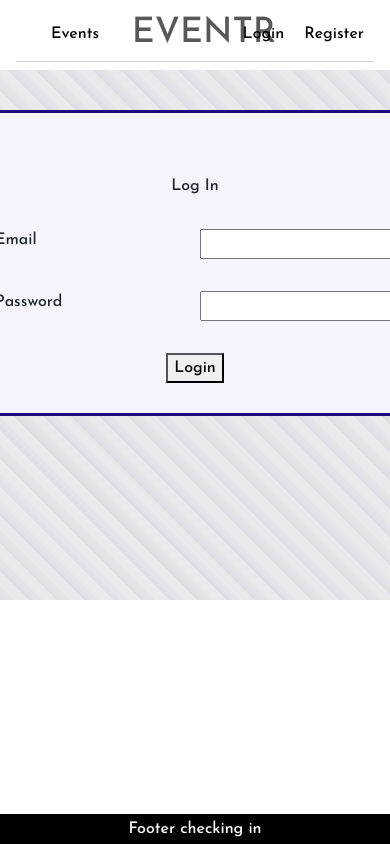
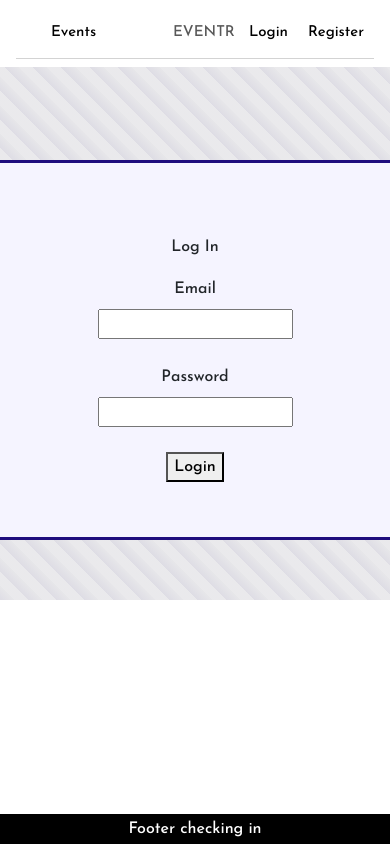
Before and after one commit to KL-dotcom/ga-final-project, a React (Create React App) app in the folder frontend/: page /login in a window 390 px wide. Shown: the top 844 px of the page. Built offline with nearby package versions, Linux system fonts and the light colour scheme.

Commit message:
polishing

```diff
--- a/frontend/src/components/user/Profile.js
+++ b/frontend/src/components/user/Profile.js
@@ -35,16 +35,18 @@ function ProfilePage() {
         <p id="prof-age">{profile.age}</p>
         <p id="prof-gender">{profile.gender}</p>
         <p id="prof-industry">{profile.industry}</p>
-        <p id="prof-ethnicity">{profile.ethnicity}</p>
-      </div>
+        <p id="prof-ethnicity">{profile.ethnicity}</p><hr></hr>
 
-
-      <button className="edit-prof-button" onClick={handleEditButton}>Edit my profile</button>
+        <button className="edit-prof-button" onClick={handleEditButton}>Edit my profile</button>
 
       <div className="profile-buttons">
       <button className="my-tickets-button" onClick={handleTicketButton}>My Tickets</button>
       <button className="user-basket-button" onClick={toBasket}>My Basket</button>
       </div>
+      </div>
+
+
+
     </div>
 
   )
--- a/frontend/src/components/user/TicketIndex.js
+++ b/frontend/src/components/user/TicketIndex.js
@@ -17,7 +17,6 @@ function TicketIndex() {
   }
 
   if(!profile) return null
-console.log(profile.ticket)
   return (
     <div className="body">
       <div className="ticket-body">
@@ -27,7 +26,7 @@ console.log(profile.ticket)
   key={tick.id}
   value={tick.id}
   onClick={handleTicketSelect}
-  >{tick.talk.name} - {tick.id} </button>)}
+  >{tick.talk.name} </button>)}
       </div>
       <button onClick={handleBackButton}>Back</button>
 
--- a/frontend/src/styles/main.scss
+++ b/frontend/src/styles/main.scss
@@ -153,8 +153,9 @@
       justify-content: center;
       background-color: rgb(245, 244, 255);
       border: 3px solid rgb(30, 13, 126);
-      margin-top: 100px;
+      margin-top: 150px;
       width: 500px;
+      height: 320px;
       .form{
         display: flex;
         flex-direction: column;
@@ -231,8 +232,10 @@
 .prof-stats, .basket-item, .ticket-show, .ticket-body{
   display: flex;
   flex-direction: column;
-  justify-content: center;
+  // justify-content: center;
   align-items: center;
+  width: 100%;
+  height: 100%;
   background: repeating-linear-gradient(
       45deg,
       rgba(146, 142, 168, 0.3),
@@ -240,7 +243,7 @@
       #cfced470 10px,
       #cfced470 20px
     );
-    padding: 30px;
+    // padding: 30px;
     font-size: 20px;
     p.talk-name{
     font-size: 35px;
@@ -581,3 +584,40 @@ text-decoration: none;
     // z-index: 10;
 
 }
+
+@media only screen and (max-width: 600px) {
+  .navbar{
+    .title, .link {
+      font-size: 15px;
+    }
+  }
+  .small-body {
+    .register, .login{
+      height: 380px;
+  .form{
+    .form-item {
+      flex-direction: column;
+      margin-bottom: 8px;
+    }
+  }
+}
+}
+
+
+.body-index{
+
+
+.filter-container{
+  background-color: blue;
+  // width: 10px;
+  // visibility: hidden;
+
+  .filters{
+    // width: 10px;
+}
+}
+.container-index{
+  background-color: blue;
+}
+}
+}
```
Also changed, not shown: frontend/src/components/common/Navbar.js (+5 -3 lines).
